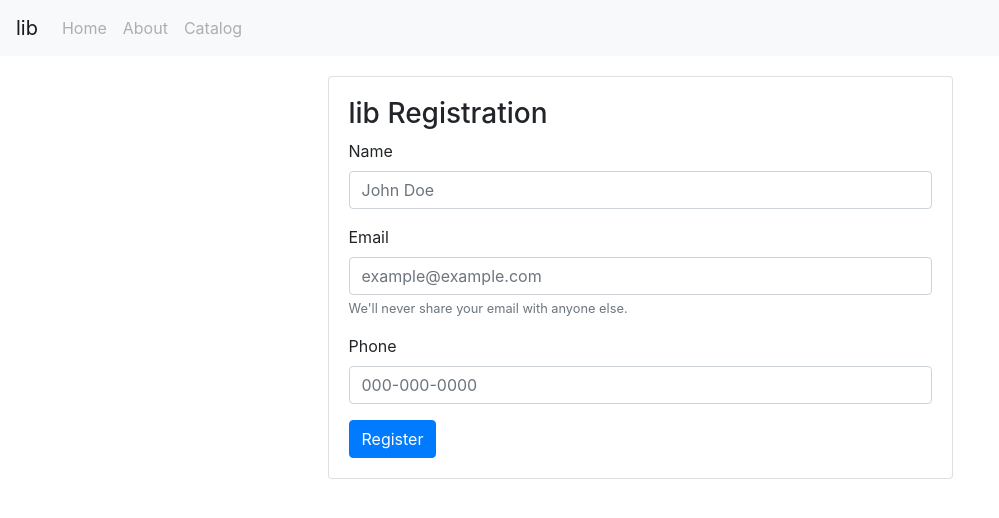
After one commit to ryanramsdell27/open-lib, a Flask app: page /register in a window 1280 px wide. The commit adds this page. Shown: the top 518 px of the page, without its empty margins (0-999 px from the left). Run offline with Flask 2, Linux system fonts and the light colour scheme; some libraries are stand-ins or nearby versions.

Commit message:
Add user registration

```diff
--- a/app.py
+++ b/app.py
@@ -1,21 +1,64 @@
-from flask import Flask, render_template
+from flask import Flask, render_template, request, make_response, redirect, url_for
 from pymongo import MongoClient
-import utils
+import utils, jwt
+import register_user
 import populate_db
 
 app = Flask(__name__)
 
 @app.route("/")
 def home():
+    if request.cookies.get('TOKEN') == None:
+        return redirect('/register')
+    decoded = jwt.decode(request.cookies.get('TOKEN'), 'secret', algorithms=['HS256'])
+    if decoded == None:
+        resp = make_response(redirect('/register'))
+        resp.set_cookie('TOKEN', '', expires=0)
+        return resp
+
     return render_template("home.html", current='home')
 
 @app.route("/about")
 def about():
+    if request.cookies.get('TOKEN') == None:
+        return redirect('/register')
+    decoded = jwt.decode(request.cookies.get('TOKEN'), 'secret', algorithms=['HS256'])
+    if decoded == None:
+        resp = make_response(redirect('/register'))
+        resp.set_cookie('TOKEN', '', expires=0)
+        return resp
+
     return render_template("about.html", current='about')
 
 @app.route("/catalog")
 def catalog():
+    if request.cookies.get('TOKEN') == None:
+        return redirect('/register')
+    decoded = jwt.decode(request.cookies.get('TOKEN'), 'secret', algorithms=['HS256'])
+    if decoded == None:
+        resp = make_response(redirect('/register'))
+        resp.set_cookie('TOKEN', '', expires=0)
+        return resp
+
     return render_template("catalog.html", books=utils.get_books(), current='catalog')
+
+@app.route("/register")
+def register():
+    name = request.args.get("name")
+    email = request.args.get("email")
+    phone = request.args.get("phone")
+
+    if name != None and email != None and phone != None:
+        user_id = register_user.register_user(name, email, phone)
+
+        if user_id == None:
+            return render_template("register.html", current='register')
+
+        resp = make_response(redirect('/'))
+        resp.set_cookie("TOKEN", jwt.encode({'name': name, 'email': email, 'phone': phone}, 'secret', algorithm='HS256'))
+        return resp
+
+    return render_template("register.html", current='register')
 
 if __name__ == "__main__":
     populate_db.populate_db()
--- /dev/null
+++ b/templates/register.html
@@ -0,0 +1,41 @@
+<!DOCTYPE html>
+<html lang="en" dir="ltr">
+  <head>
+    <meta charset="utf-8">
+    <title>Register</title>
+  </head>
+  <body>
+    {% extends "template.html" %}
+    {% block content %}
+
+    <div class="row justify-content-md-center">
+        <div class="col-md-2"></div>
+        <div class="col-md-6" style="margin-top: 20px">
+            <div class="card">
+                <div class="card-body">
+                    <h3>lib Registration</h1>
+                    <form action="/register" method="get">
+                        <div class="form-group">
+                            <label for="nameInput">Name</label>
+                            <input type="text" name="name" class="form-control" id="nameInput" placeholder="John Doe">
+                        </div>
+                        <div class="form-group">
+                            <label for="emailInput">Email</label>
+                            <input type="email" name="email" class="form-control" id="emailInput" aria-describedby="emailHelp" placeholder="example@example.com">
+                            <small id="emailHelp" class="form-text text-muted">We'll never share your email with anyone else.</small>
+                        </div>
+                        <div class="form-group">
+                            <label for="phoneInput">Phone</label>
+                            <input type="text" name="phone" class="form-control" id="phoneInput" placeholder="000-000-0000">
+                        </div>
+                        <button type="submit" class="btn btn-primary">Register</button>
+                    </form>
+                </div>
+            </div>
+        </div>
+        <div class="col-md-2"></div>
+    </div>
+
+    {% endblock %}
+  </body>
+</html>
--- a/templates/template.html
+++ b/templates/template.html
@@ -18,13 +18,13 @@
             <div class="collapse navbar-collapse" id="navbarNav">
                 <ul class="navbar-nav">
                 <li class="nav-item {% if current == 'home' %}active{% endif %}">
-                    <a class="nav-link" href="{{ url_for('home') }}">Home</a>
+                    <a class="nav-link {% if current == 'register' %}disabled{% endif %}" href="{{ url_for('home') }}">Home</a>
                 </li>
                 <li class="nav-item {% if current == 'about' %}active{% endif %}">
-                    <a class="nav-link" href="{{ url_for('about') }}">About</a>
+                    <a class="nav-link {% if current == 'register' %}disabled{% endif %}" href="{{ url_for('about') }}">About</a>
                 </li>
                 <li class="nav-item {% if current == 'catalog' %}active{% endif %}">
-                    <a class="nav-link" href="{{ url_for('catalog') }}">Catalog</a>
+                    <a class="nav-link {% if current == 'register' %}disabled{% endif %}" href="{{ url_for('catalog') }}">Catalog</a>
                 </li>
                 </ul>
             </div>
```
Also changed, not shown: register_user.py (+7 -7 lines).
